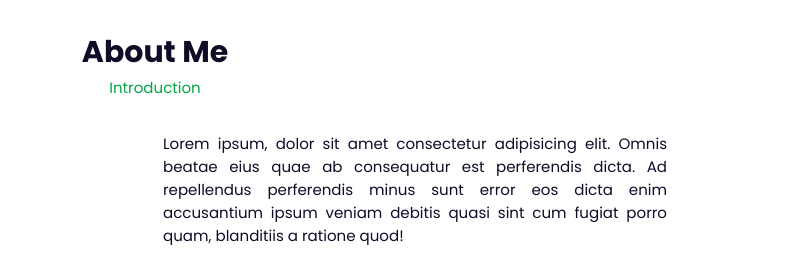
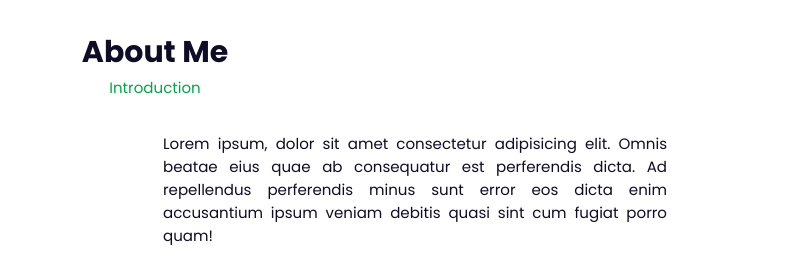
Before and after one commit to yuvrajkanathe/oibsip_task-02, a plain HTML site: page index.html in a window 1280 px wide. Shown: the part 820-1080 px from the top of the page, 485-1280 px from the left. Drawn offline with nearby package versions, Linux system fonts and the light colour scheme.

Commit message:
Second commit

```diff
--- a/index.html
+++ b/index.html
@@ -60,7 +60,7 @@
                 <img src="./image/about.png" alt="">
             </div>
             <div class="about-text">
-                <p>Lorem ipsum, dolor sit amet consectetur adipisicing elit. Omnis beatae eius quae ab consequatur est perferendis dicta. Ad repellendus perferendis minus sunt error eos dicta enim accusantium ipsum veniam debitis quasi sint cum fugiat porro quam, blanditiis a ratione quod!</p>
+                <p>Lorem ipsum, dolor sit amet consectetur adipisicing elit. Omnis beatae eius quae ab consequatur est perferendis dicta. Ad repellendus perferendis minus sunt error eos dicta enim accusantium ipsum veniam debitis quasi sint cum fugiat porro quam!</p>
                 <div class="information">
                     <!-- Box 1 -->
                     <div class="info-box">
```
